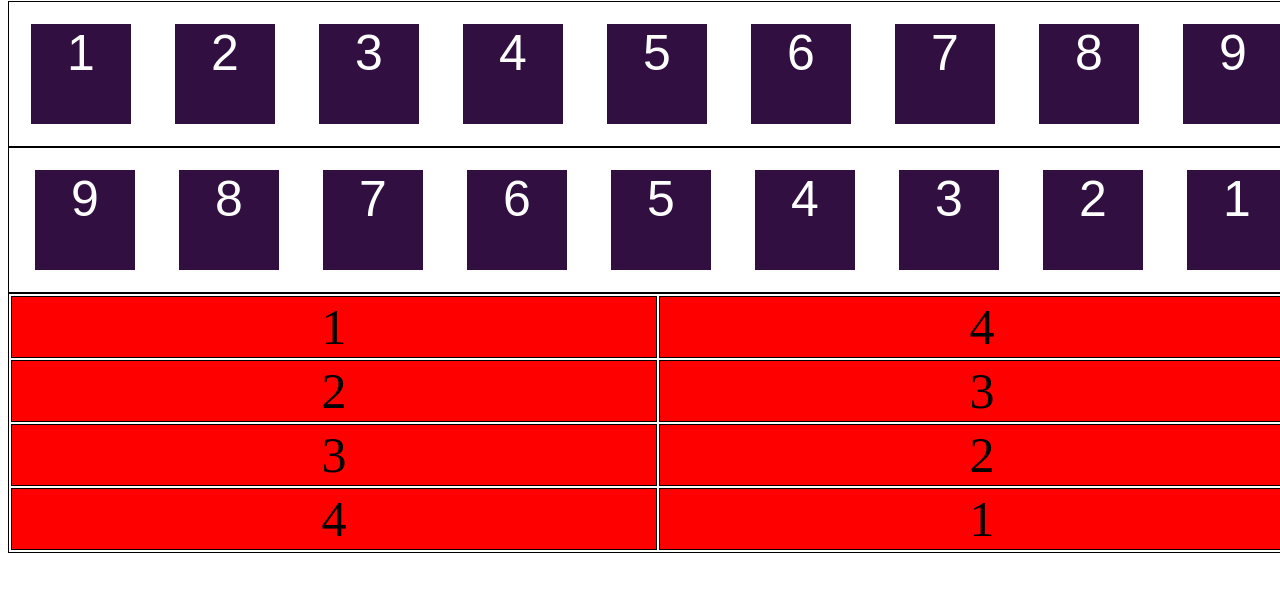
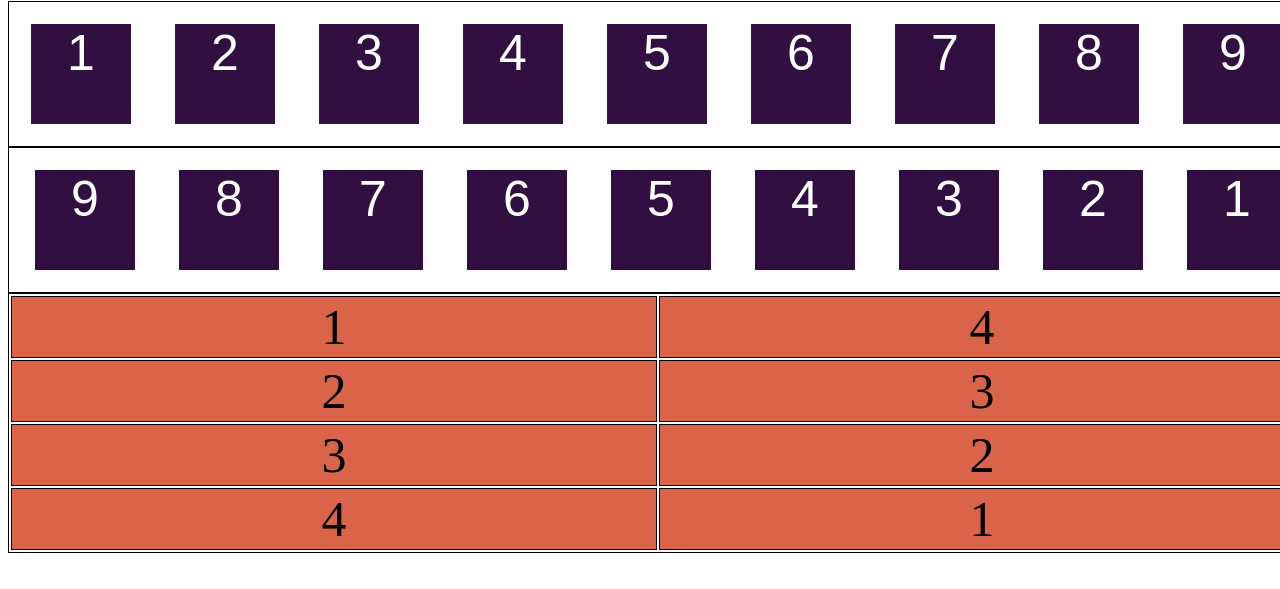
Before and after one commit to sfeads/Flex, a plain HTML site: page index.html in a window 1280 px wide. Shown: the part 79-668 px from the top of the page. Drawn offline with Linux system fonts and the light colour scheme.

Commit message:
Update css.css

```diff
--- a/css/css.css
+++ b/css/css.css
@@ -62,6 +62,6 @@ table tr{
 table td{
     border: 1px solid #000;
     margin: 20px;
-    background-color: red;
+    background-color:  #D9644A;
 
 }
```
